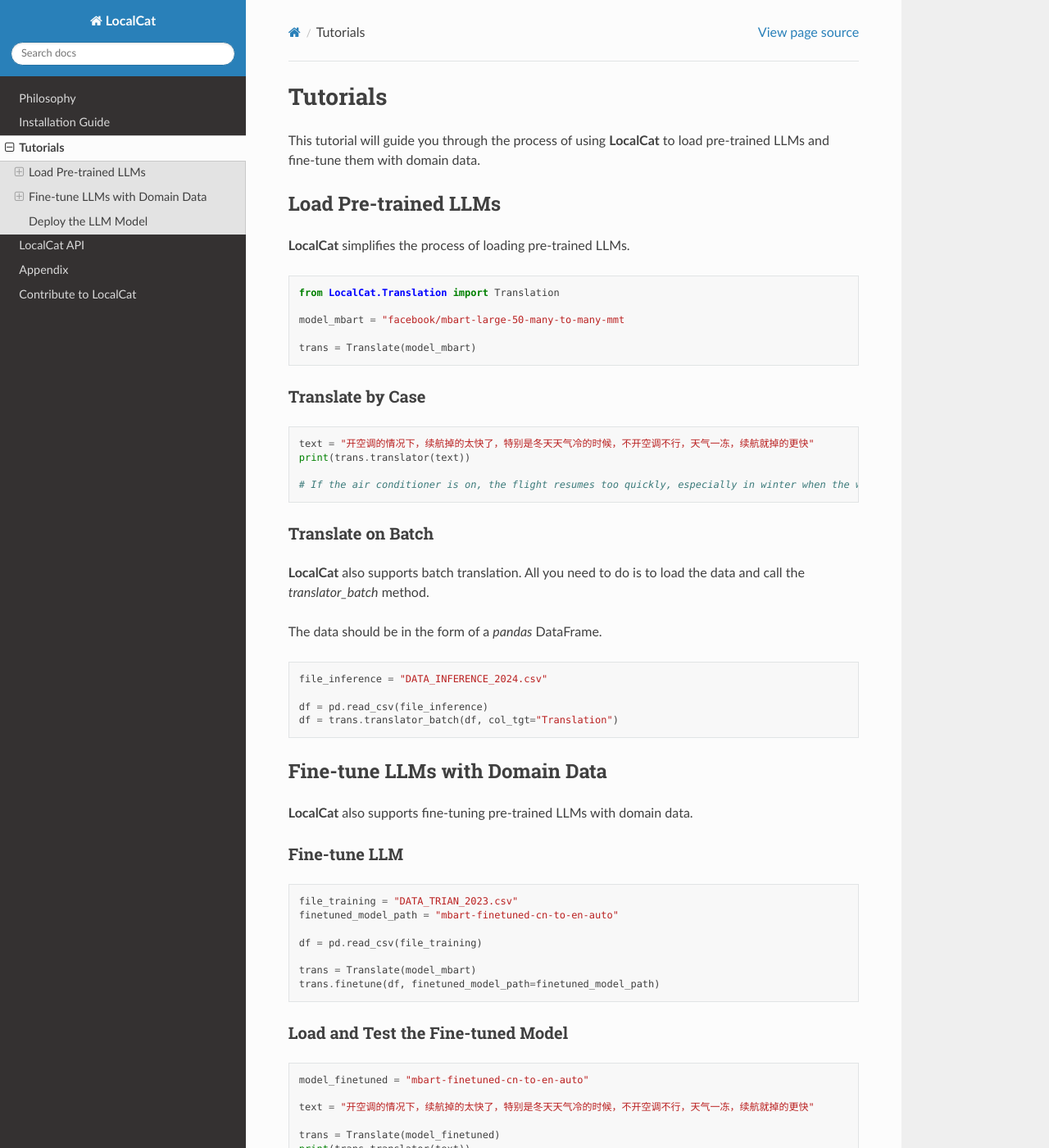
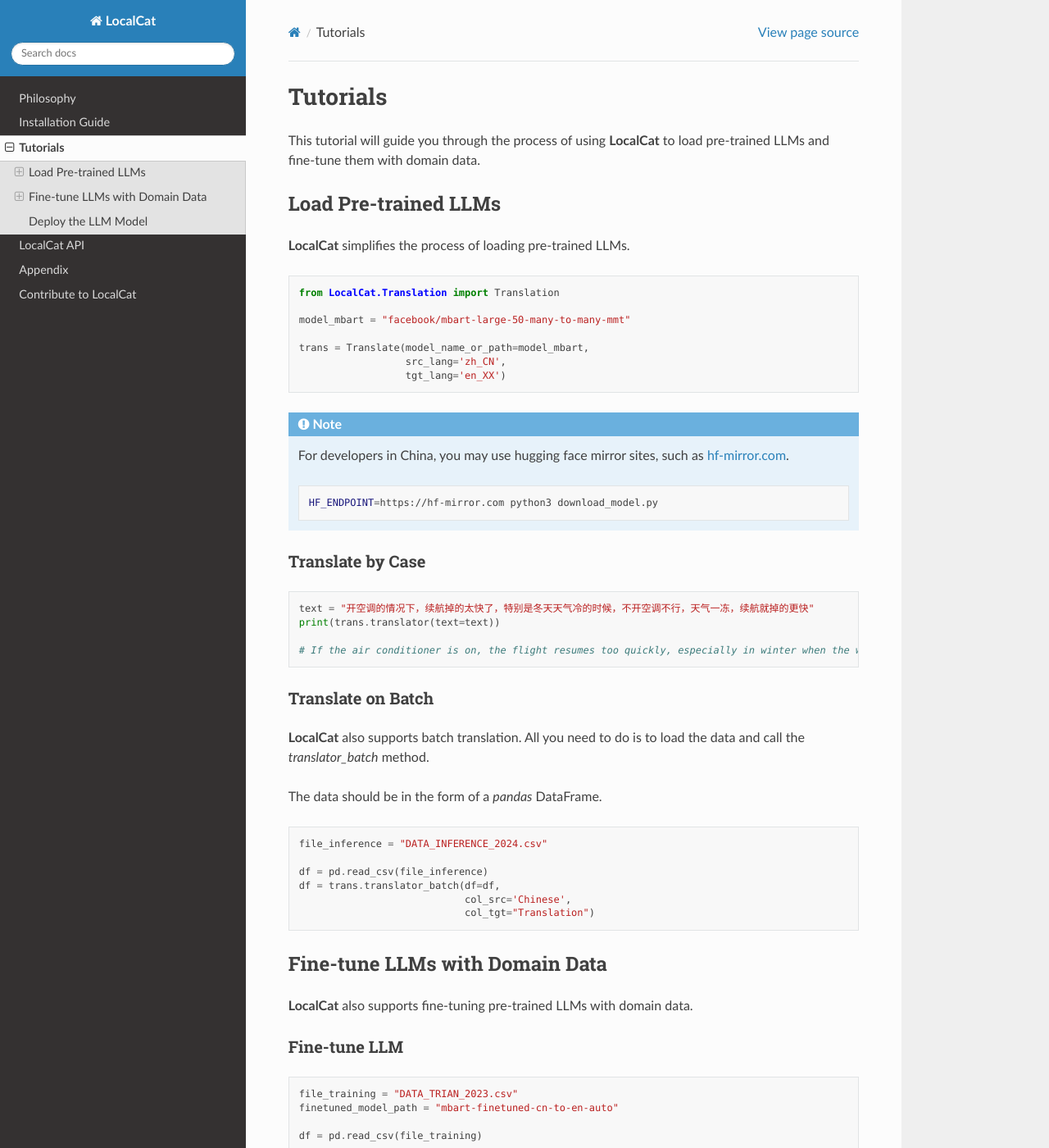
Before and after one commit to Ewen2015/LocalCat, a Sphinx documentation site: the page built from docs/source/tutorial.rst, in a window 1280 px wide and 1400 px high. Shown: the whole window at 82% size. Built offline with Sphinx 7.4.7 and the Read the Docs theme 2.0.0, drawn with Linux system fonts in a browser that asks for light colours; some of the changed text lies outside the part shown.

Commit message:
doc tutorial

```diff
--- a/docs/source/tutorial.rst
+++ b/docs/source/tutorial.rst
@@ -12,9 +12,19 @@
 
     from LocalCat.Translation import Translation
 
-    model_mbart = "facebook/mbart-large-50-many-to-many-mmt
+    model_mbart = "facebook/mbart-large-50-many-to-many-mmt"
 
-    trans = Translate(model_mbart)
+    trans = Translate(model_name_or_path=model_mbart,
+                      src_lang='zh_CN',
+                      tgt_lang='en_XX')
+
+.. note::
+
+    For developers in China, you may use hugging face mirror sites, such as `hf-mirror.com <https://hf-mirror.com/>`_.
+
+    .. code-block:: bash
+
+        HF_ENDPOINT=https://hf-mirror.com python3 download_model.py
 
 Translate by Case
 -----------------
@@ -22,7 +32,7 @@
 .. code-block:: Python
 
     text = "开空调的情况下，续航掉的太快了，特别是冬天天气冷的时候，不开空调不行，天气一冻，续航就掉的更快"
-    print(trans.translator(text))
+    print(trans.translator(text=text))
 
     # If the air conditioner is on, the flight resumes too quickly, especially in winter when the weather is cold. If the air conditioner is not on, the flight resumes faster as soon as the weather is cold
 
@@ -38,7 +48,9 @@
     file_inference = "DATA_INFERENCE_2024.csv"
 
     df = pd.read_csv(file_inference)
-    df = trans.translator_batch(df, col_tgt="Translation")
+    df = trans.translator_batch(df=df,
+                                col_src='Chinese',
+                                col_tgt="Translation")
 
 Fine-tune LLMs with Domain Data
 ===============================
@@ -56,7 +68,12 @@
     df = pd.read_csv(file_training)
 
     trans = Translate(model_mbart)
-    trans.finetune(df, finetuned_model_path=finetuned_model_path)
+    trans.finetune(df=df,
+                   finetuned_model_path=finetuned_model_path,
+                   train_size=0.9,
+                   batch_size=4,
+                   learning_rate=2e-5,
+                   num_train_epochs=1)
 
 Load and Test the Fine-tuned Model
 ----------------------------------
@@ -67,8 +84,8 @@
 
     text = "开空调的情况下，续航掉的太快了，特别是冬天天气冷的时候，不开空调不行，天气一冻，续航就掉的更快"
 
-    trans = Translate(model_finetuned)
-    print(trans.translator(text))
+    trans = Translate(model_name_or_path=model_finetuned)
+    print(trans.translator(text=text))
 
 The following is a comparison of the translation results before and after fine-tuning:
 
@@ -91,16 +108,21 @@
 
     from LocalCat.Translate import Local
 
+    model_path = "../models/"
     model_finetuned = "mbart-finetuned-cn-to-en-auto"
 
     # 1. Push the model to S3
     bucket = "ai"
     prefix = "llm"
 
+    local = Local(model_name=model_finetuned, model_path=model_path)
     local.push_to_s3(bucket=bucket, prefix=prefix)
 
     # 2. Deploy the model as an endpoint
-    local.deploy()
+    local.deploy(instance_type='ml.g4dn.4xlarge',
+                 transformers_version='4.37.0',
+                 pytorch_version='2.1.0',
+                 py_version='py310')
 
     # 3. Test the endpoint
     # Check the endpoint name in the AWS Sagemaker Console
@@ -108,6 +130,6 @@
     local.endpoint_name = "MBART-20240226-024324"
 
     text = "开空调的情况下，续航掉的太快了，特别是冬天天气冷的时候，不开空调不行，天气一冻，续航就掉的更快"
-    result = local.translator(text)
+    result = local.translator(text=text)
     print(result)
     # In the case of turning on the air conditioner, the electric range drops too fast, especially when the weather is cold in winter, not turning on the air conditioner is not possible, the weather freezes, and the electric range drops faster.
```
